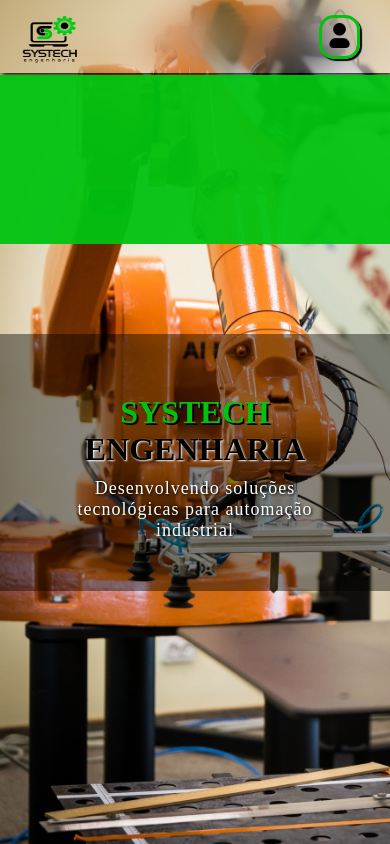
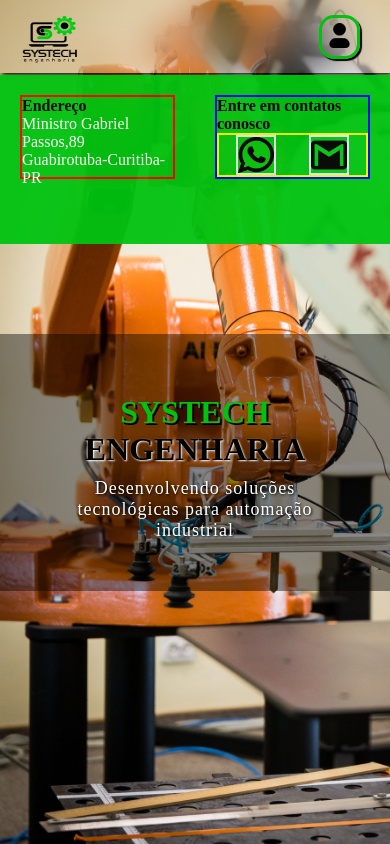
Before and after one commit to jardelvasconcelos/systech, a React (Create React App) app: page / in a window 390 px wide. Both pictures are taken after a click on the button 339 px from the left and 36 px from the top of the page. Shown: the top 844 px of the page. Built offline with nearby package versions, Linux system fonts and the light colour scheme.

Commit message:
ajuste footer contatos

```diff
--- a/src/componentes/card/card.css
+++ b/src/componentes/card/card.css
@@ -1,10 +1,8 @@
 .container-card {
- /*    border: 2px solid red; */
+    border: 2px solid red;
     display: flex;
     flex-direction: row;
-    justify-content: space-around;
-    align-content: center;
-
+    justify-content: space-between;
 
 }
 /* .container-item-card{
@@ -15,33 +13,33 @@
      align-items: center;
  } */
 .container-img-card {
-    /* border: 2px solid #1900ff; */
+    border: 2px solid #1900ff;
     width: 100%;
     height: 100%;
     border-radius: 30px;
     box-shadow: 5px 5px 10px black;
     margin: 0px 10px;
     background-color: var(--cor1);
-
-
-
-
-
-   /*  background-color: var(--cor1); */
+    display: flex;
+    justify-content: center;
+    flex-direction: column;
+    flex-grow: 1;
 }
 .img-card {
-   /*  border: 2px solid #0ee007; */
+    border: 2px solid #0ee007;
    /*  width: 325px;
     height: 225px; */
     border-radius: 30px;
     width: 100%;
     height: 100%;
+    flex-grow: 4;
+  /*   object-fit: contain; */
    /*  width: min-content;
     height: min-content; */
 
 }
 .coment-card {
-   /*  border: 2px solid #d6ec0d; */
+    border: 2px solid #d6ec0d;
     margin: 5px auto;
     text-align: center;
     word-wrap: break-word;
--- a/src/componentes/topo/topo.css
+++ b/src/componentes/topo/topo.css
@@ -116,32 +116,65 @@
     /*   border: 2px solid red; */
   }
 
-  .dentro {
+/*   .dentro {
     visibility: visible;
   }
 
   .fora {
     visibility: hidden;
-  }
+  } */
 
-  .container-contato {
-    /*  padding-top: 150px; */
+  .container-footer-contato {
     position: fixed;
     top: 75px;
-    /* right: 0px; */
     width: 100vw;
     height: 20vh;
     background-color: var(--cor1);
-    /* border: 1px solid var(--cor1); */
-    /* border-radius: 20px 0px 0px 90px; */
     display: flex;
     justify-content: space-around;
     flex-direction: row;
-    align-content: center;
+    align-items: start;
     opacity: 0.95;
   }
 
   .container-endereco {
+    width: 50%;
+    height: 50%;
     color: black;
+    border: 2px solid red;
+    margin: 20px;
+    display: flex;
+    flex-direction: column;
+    flex-wrap: nowrap;
+  }
+  .container-contato{
+    width: 50%;
+    height: 50%;
+    color: black;
+    border: 2px solid rgb(4, 0, 255);
+    margin: 20px;
+    display: flex;
+    flex-direction: column;
+    flex-wrap: nowrap;
+  }
+  .container-img-contato{
+    border: 2px solid rgb(235, 252, 6);
+    display: flex;
+    flex-direction: row;
+    justify-content: space-around;
+  }
+  .img-contato{
+    border: 2px solid rgb(221, 230, 236);
+    width: 40px;
+    height: 40px;
+  }
+  h3{
+    font-size: medium;
+    font-family: var(--font1);
+  }
+  .item-span{
+    font-family: var(--font1);
+    color: white;
+
   }
 }
--- a/src/componentes/topo/topo.js
+++ b/src/componentes/topo/topo.js
@@ -33,22 +33,19 @@
                 </nav>
             </header>
             <div className={openMenu ? 'dentro' : 'fora'}>
-                <div className="container-contato " >
-                    {/* <div className="container-endereco">
-                        <h2>Endereço</h2>
-                        <span>Ministro Gabriel , 89</span>
-                        <span>Guabirotuba - Curitiba - PR</span>
+                <div className="container-footer-contato " >
+                    <div className="container-endereco">
+                        <h3>Endereço</h3>
+                        <span className="item-span">Ministro Gabriel Passos,89</span>
+                        <span className="item-span">Guabirotuba-Curitiba-PR</span>
                     </div>
-                    <div>
-                        <h2>Contatos</h2>
-                        <div>
-                            <img src="assets/" alt="whats" />
-                            <img src="assets/" alt="email" />
+                    <div className="container-contato">
+                        <h3>Entre em contatos conosco</h3>
+                        <div className="container-img-contato">
+                            <img className="img-contato" src="assets/whatsapp-02.png" alt="whats" />
+                            <img className="img-contato" src="assets/logotipo-do-gmail-2.png" alt="email" />
                         </div>
                     </div>
-                    <div>
-                        <img className="img-logo" src="assets/fundo_preto.jpg" alt="" />
-                    </div> */}
                 </div>
             </div>
         </section>
```
Also changed, not shown: src/componentes/card/cardprops.js (+4 -4 lines).
